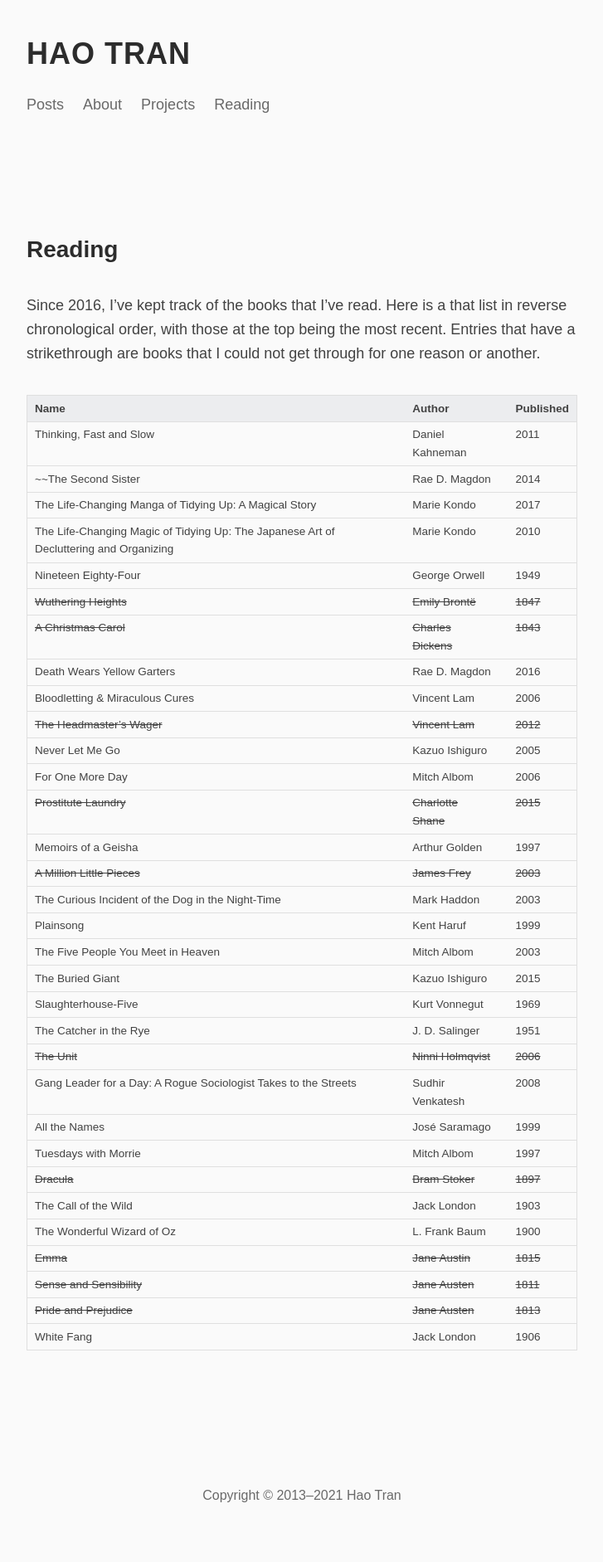
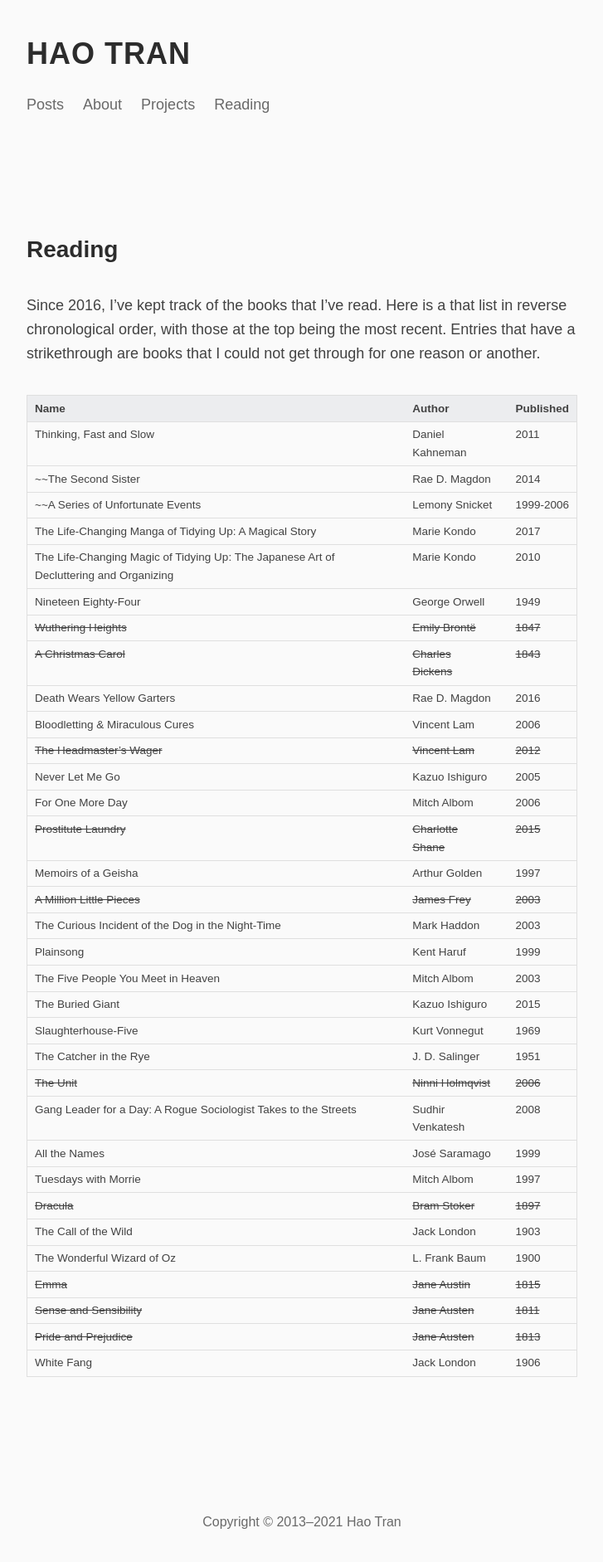
Before and after one commit to haothitran/posts, a Jekyll site: the page built from _pages/reading.md, in a window 1280 px wide. Shown: the whole page at 83% size, without its empty margins (276-1003 px from the left). Built offline with Jekyll 4.4.1, drawn with Linux system fonts in a browser that asks for light colours; before the commit the page ends 1852 px from its top, so only the background shows below that.

Commit message:
Update reading list

```diff
--- a/_pages/reading.md
+++ b/_pages/reading.md
@@ -10,6 +10,7 @@ Since 2016, I've kept track of the books that I've read. Here is a that list in
 |----------------------------------------------------------------------------------------|---------------------|-----------|
 | Thinking, Fast and Slow                                                                | Daniel Kahneman     | 2011      |
 | ~~The Second Sister                                                                    | Rae D. Magdon       | 2014      |
+| ~~A Series of Unfortunate Events                                                       | Lemony Snicket      | 1999-2006 |
 | The Life-Changing Manga of Tidying Up: A Magical Story                                 | Marie Kondo         | 2017      |
 | The Life-Changing Magic of Tidying Up: The Japanese Art of Decluttering and Organizing | Marie Kondo         | 2010      |
 | Nineteen Eighty-Four                                                                   | George Orwell       | 1949      |
```
